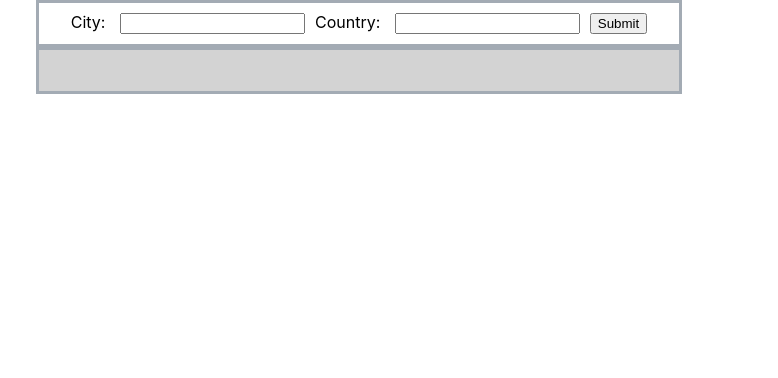
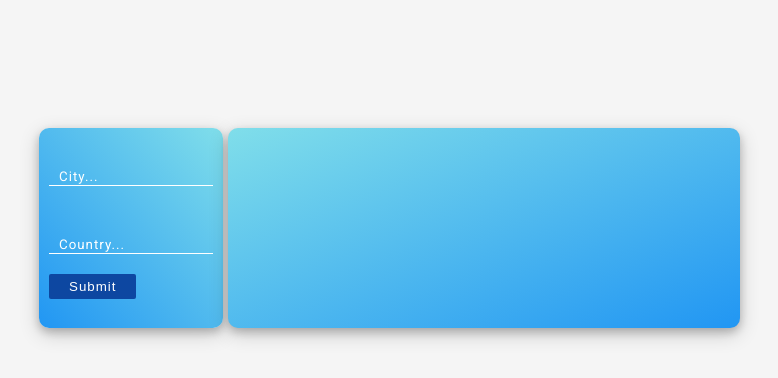
Before and after one commit to Racullum/weather-app, a React app: page / in a window 1280 px wide. Shown: the whole page, without its empty margins (281-1059 px from the left). Built offline with nearby package versions, Linux system fonts and the light colour scheme.

Commit message:
Implementing the use of environment files

```diff
--- a/package.json
+++ b/package.json
@@ -3,6 +3,7 @@
   "version": "0.1.0",
   "private": true,
   "dependencies": {
+    "dotenv": "^6.2.0",
     "react": "^16.6.1",
     "react-dom": "^16.6.1",
     "react-scripts": "2.1.1"
--- a/public/index.html
+++ b/public/index.html
@@ -3,6 +3,7 @@
   <head>
     <meta charset="utf-8">
     <link rel="shortcut icon" href="%PUBLIC_URL%/favicon.ico">
+    <link href="https://fonts.googleapis.com/css?family=Roboto" rel="stylesheet">
     <meta name="viewport" content="width=device-width, initial-scale=1, shrink-to-fit=no">
     <meta name="theme-color" content="#000000">
     <!--
--- /dev/null
+++ b/src/FilterableWeatherSearch.css
@@ -0,0 +1,3 @@
+.FilterableWeatherSearch-Test {
+    background-image: linear-gradient(to top left, #2196F3, #80DEEA);
+}
--- a/src/FilterableWeatherSearch.js
+++ b/src/FilterableWeatherSearch.js
@@ -1,6 +1,8 @@
 import React, { Component } from 'react';
 import SearchBar from './SearchBar';
 import WeatherResults from './WeatherResults';
+import { capitalizeFirstLetter } from './helpers/StringFormatting';
+
 
 class FilterableWeatherSearch extends Component {
     constructor(props) {
@@ -8,7 +10,8 @@ class FilterableWeatherSearch extends Component {
         this.state = {
           searchQuery: {city: '', country: ''},
           temperature: '',
-          icon: ''
+          weatherDescription: '',
+          location: ''
         };
 
         this.onSearchQueryChange = this.onSearchQueryChange.bind(this);
@@ -23,10 +26,11 @@ class FilterableWeatherSearch extends Component {
         });
     }
 
-    onSubmit(temp, icon_id) {
+    onSubmit(temp, descr, location) {
         this.setState({
-            temperature: temp,
-            icon: 'http://openweathermap.org/img/w/'+icon_id+'.png'
+            temperature: Math.floor(temp),
+            weatherDescription: capitalizeFirstLetter(descr),
+            location: location
         });
     }
 
@@ -34,7 +38,8 @@ class FilterableWeatherSearch extends Component {
         return (
             <div>
             <SearchBar searchQuery={this.state.searchQuery} onSearchQueryChange={this.onSearchQueryChange} onSubmit={this.onSubmit}/>
-            <WeatherResults temperature={this.state.temperature} icon={this.state.icon}/>
+            <WeatherResults temperature={this.state.temperature} weatherDescription={this.state.weatherDescription}
+                location={this.state.location}/>
             </div>
         );
     }
--- a/src/SearchBar.css
+++ b/src/SearchBar.css
@@ -1,13 +1,65 @@
 .Search-Bar-Form {
-    margin: auto;
-    width: 50%;
-    border: 3px solid rgb(163, 171, 180);
+    height: 200px;
+    background-image: linear-gradient(to top right, #2196F3, #80DEEA);
+    vertical-align: text-top;
+    margin-top: 10%;
+    margin-left: 25%;
+    margin-right: 5px;
+    float: left;
+    border-radius: 10px;
+    box-shadow: 0 4px 8px 0 rgba(0, 0, 0, 0.2), 0 6px 20px 0 rgba(0, 0, 0, 0.19);
 }
 
+
 .Search-Bar-Inputs-Container {
-    text-align: center;
+
 }
 
 .Search-Bar-Input {
+    padding-left: 10px;
+    background-color: transparent;
+    border-style: solid;
+    border-width: 0px 0px 1px 0px;
+    border-color: white;
     margin: 10px;
+    margin-top: 40px;
+    outline: none;
+    color: white;
+    font-family: "Roboto";
+
 }
+
+.Search-Bar-Input-Submit {
+    border: none;
+    background: #0D47A1;
+    margin-top: 10px;
+    color: white;
+    text-decoration: none;
+    padding: 5px 20px;
+    font-weight: 500;
+    cursor: pointer;
+    border-radius: 2px;
+}
+
+input::placeholder {
+    color: white;
+}
+
+input {
+    padding-left: 10px;
+    background-color: transparent;
+    border-style: solid;
+    border-width: 0px 0px 1px 0px;
+    border-color: white;
+    margin: 10px;
+    margin-top: 40px;
+    outline: none;
+    color: white;
+    letter-spacing: 1px;
+}
+
+input:-webkit-autofill {
+    -webkit-text-fill-color: #fff !important;
+    caret-color: white;
+    transition: background-color 5000s ease-in-out 0s;
+}
--- a/src/SearchBar.js
+++ b/src/SearchBar.js
@@ -1,5 +1,6 @@
 import React, { Component } from 'react';
 import './SearchBar.css'
+
 class SearchBar extends Component {
     constructor(props) {
         super(props);
@@ -13,10 +14,11 @@ class SearchBar extends Component {
 
     handleSubmit(event) {
         fetch(
-            'http://api.openweathermap.org/data/2.5/weather?q='+this.props.searchQuery.city+','+this.props.searchQuery.country+'&APPID=<UTILIZE_ENV_FILE_FOR_KEY>&units=imperial')
+            'http://api.openweathermap.org/data/2.5/weather?q='+this.props.searchQuery.city+','+this.props.searchQuery.country+'&APPID='+process.env.REACT_APP_API_KEY+'&units=imperial')
             .then(response => response.json())
             .then(data => {
-                this.props.onSubmit(data.main.temp, data.weather[0].icon);
+                const location = data.name + ', ' + data.sys.country;
+                this.props.onSubmit(data.main.temp, data.weather[0].main, location);
             })
             .catch(function(error) {
                 alert("Sorry we couldn't find any weather data matching your query")
@@ -29,9 +31,14 @@ class SearchBar extends Component {
       return (
           <form className="Search-Bar-Form" onSubmit={this.handleSubmit}>
             <div className="Search-Bar-Inputs-Container">
-              City: <input className="Search-Bar-Input" name="city" type="text" value={this.props.searchQuery.city} onChange={this.handleInputChange}/>
-              Country: <input className="Search-Bar-Input" name="country" type="text" value={this.props.searchQuery.country} onChange={this.handleInputChange}/>
-              <input type="submit" value="Submit"/>
+              <input className="Search-Bar-Input" name="city" type="text"
+                    placeholder="City..." value={this.props.searchQuery.city} onChange={this.handleInputChange}/>
+              <br></br>
+              <input className="Search-Bar-Input" name="country" type="text"
+                    placeholder="Country..." value={this.props.searchQuery.country} onChange={this.handleInputChange}/>
+              <vr></vr>
+              <br></br>
+              <input className="Search-Bar-Input-Submit" type="submit" value="Submit"/>
             </div>
           </form>
       );
--- a/src/WeatherResults.css
+++ b/src/WeatherResults.css
@@ -1,12 +1,55 @@
 .Weather-Results-weather-container {
+
+    width: 40%;
+    margin-top: 10%;
+    background-image: linear-gradient(to top left, #2196F3, #80DEEA);
+    height: 200px;
+    background-color:  white;
+    vertical-align: text-center;
+
+    display: inline-block;
+    border-radius: 10px;
+    box-shadow: 0 4px 8px 0 rgba(0, 0, 0, 0.2), 0 6px 20px 0 rgba(0, 0, 0, 0.19);
+
+}
+
+.Weather-Results-weather-h1 {
+    width: 75%;
     margin: auto;
-    width: 50%;
-    background-color: lightgrey;
-    border: 3px solid rgb(163, 171, 180);
+    margin-left: 15%;
+    height: 100%;
+    text-align: left;
+    color: white;
 
 }
 
 h1 {
-    position: center;
+
+    display: inline-block;
+    font-size: 50px;
+    margin-bottom: 0px;
+}
+
+h2 {
+    font-size: 40px;
+    padding-left: 5px;
+    margin-bottom: 0px;
+    margin:0px;
+    display: inline-block;
 
 }
+
+h3 {
+    margin: 0px;
+    padding: 0px;
+}
+
+img {
+    float: left;
+    margin-left: 40px;
+    margin-top: 40px;
+
+
+
+
+}
--- a/src/WeatherResults.js
+++ b/src/WeatherResults.js
@@ -5,8 +5,11 @@ class WeatherResults extends Component {
     render() {
       return (
           <div className='Weather-Results-weather-container'>
-            <img src={this.props.icon}></img>
-            <h1>{this.props.temperature}</h1>
+            <div className='Weather-Results-weather-h1'>
+              {this.props.temperature != '' ? <h1>{this.props.temperature}&#176; </h1>: null}
+              <h2>{this.props.weatherDescription}</h2>
+              {this.props.temperature != '' ? <h3>{this.props.location}</h3>: null}
+            </div>
           </div>
       )
     }
--- /dev/null
+++ b/src/helpers/StringFormatting.js
@@ -0,0 +1,4 @@
+export function capitalizeFirstLetter(string) {
+    console.log(string);
+    return string.charAt(0).toUpperCase() + string.slice(1);
+}
--- a/src/index.css
+++ b/src/index.css
@@ -6,6 +6,11 @@ body {
     sans-serif;
   -webkit-font-smoothing: antialiased;
   -moz-osx-font-smoothing: grayscale;
+  height: 100%;
+  background-attachment: fixed;
+  background: whitesmoke;
+  background-repeat: no-repeat;
+  font-family: "Roboto"
 }
 
 code {
```
Also changed, not shown: 2 other files.
